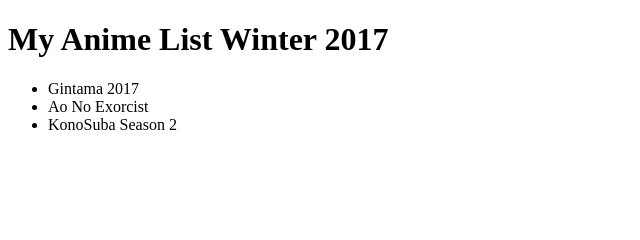
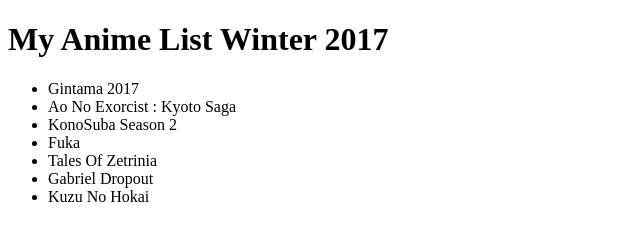
Before and after one commit to hilmi21/winter2017, a plain HTML site: page index.html in a window 1280 px wide. Shown: the whole page, without its empty margins (0-640 px from the left). Drawn offline with Linux system fonts and the light colour scheme.

Commit message:
new Winter v4

```diff
--- a/index.html
+++ b/index.html
@@ -8,8 +8,12 @@
 <div>
 <ul>
 	<li>Gintama 2017</li>
-	<li>Ao No Exorcist</li>
+	<li>Ao No Exorcist : Kyoto Saga</li>
 	<li>KonoSuba Season 2</li>
+	<li>Fuka</li>
+	<li>Tales Of Zetrinia</li>
+	<li>Gabriel Dropout</li>
+	<li>Kuzu No Hokai</li>
 </ul>
 </div>
 </body>
```
